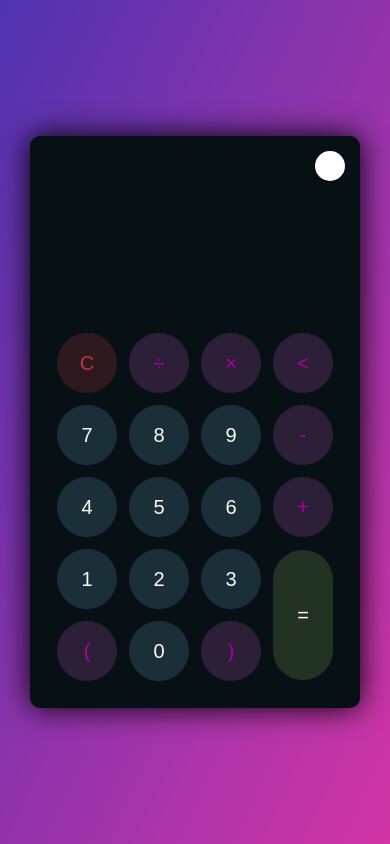
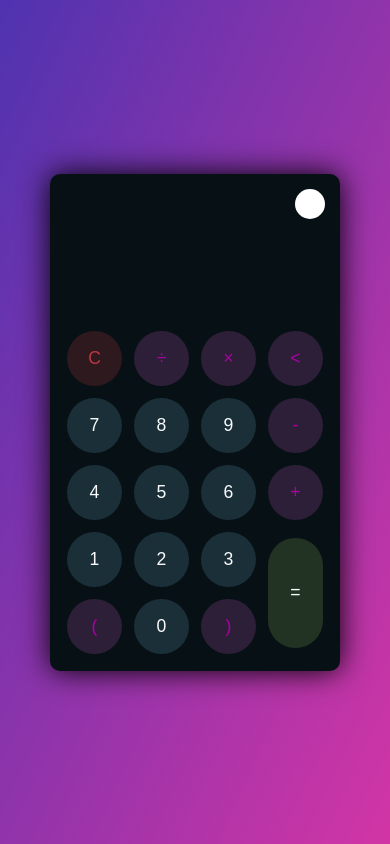
Before and after one commit to srishti023/DIGIBHEM, a plain HTML site: page TASK 1/index.html in a window 390 px wide. Drawn offline with Linux system fonts and the light colour scheme.

Commit message:
responsiveness

```diff
--- a/TASK 1/style.css
+++ b/TASK 1/style.css
@@ -160,3 +160,65 @@ button#equal {
     background-color: #223323;
     color: #ffffff;
   }
+  /* Responsive adjustments */
+@media (max-width: 600px) {
+    #display {
+        font-size: 1.5em;
+        height: 120px;
+    }
+
+    button {
+        height: 50px;
+        width: 50px;
+        font-size: 1em;
+    }
+
+    button#equal {
+        height: 100px;
+    }
+}
+
+@media (max-width: 400px) {
+    .calculator {
+        padding: 10px;
+        max-width: 100%;
+    }
+
+    #display {
+        font-size: 1.2em;
+        height: 100px;
+    }
+
+    button {
+        height: 50px;
+        width: 50px;
+        font-size: 1em;
+    }
+
+    button#equal {
+        height: 100px;
+    }
+}
+
+/* Make it fit well on smaller screens like iPhone 12 */
+@media (max-width: 414px) {
+    .calculator {
+        max-width: 90%;
+        height: auto; /* Ensure it adjusts based on content */
+    }
+
+    #display {
+        font-size: 1.2em;
+        height: 120px;
+    }
+
+    button {
+        height: 55px;
+        width: 55px;
+        font-size: 1.1em;
+    }
+
+    button#equal {
+        height: 110px;
+    }
+}
```
